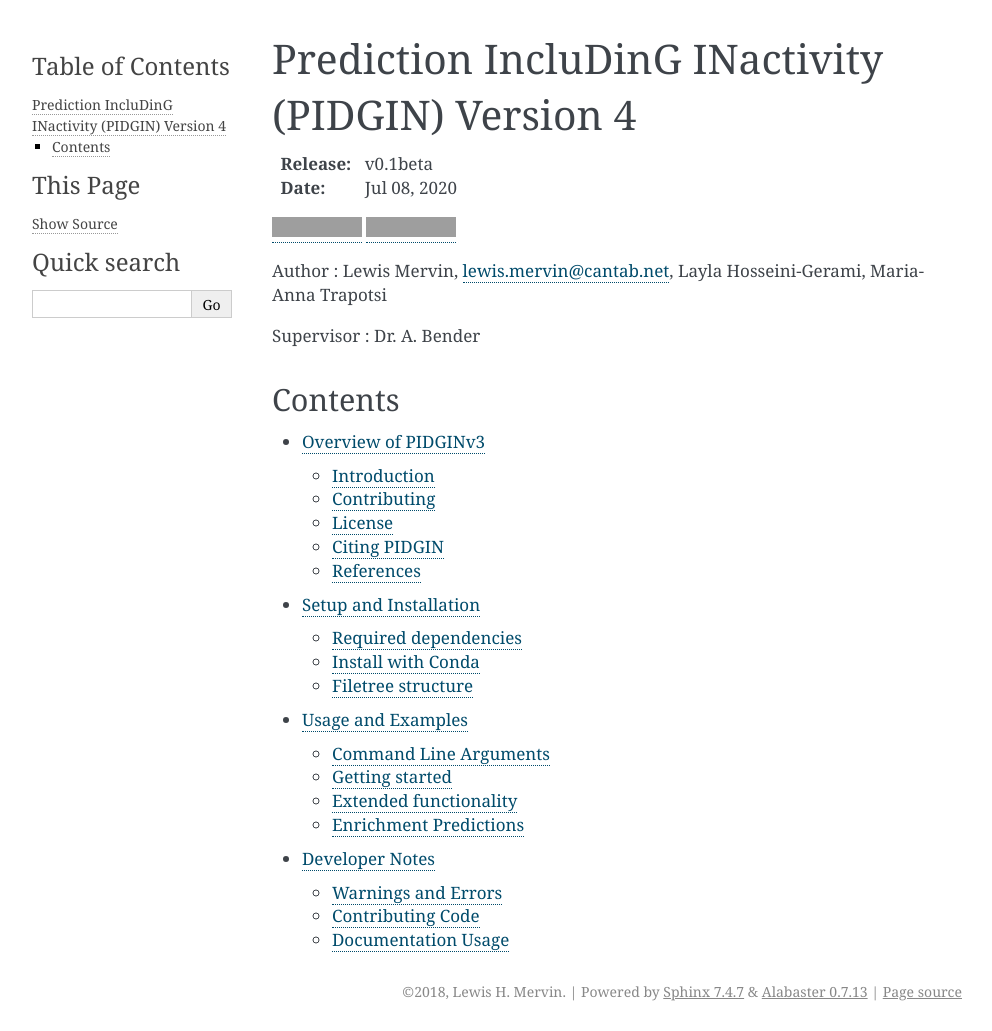
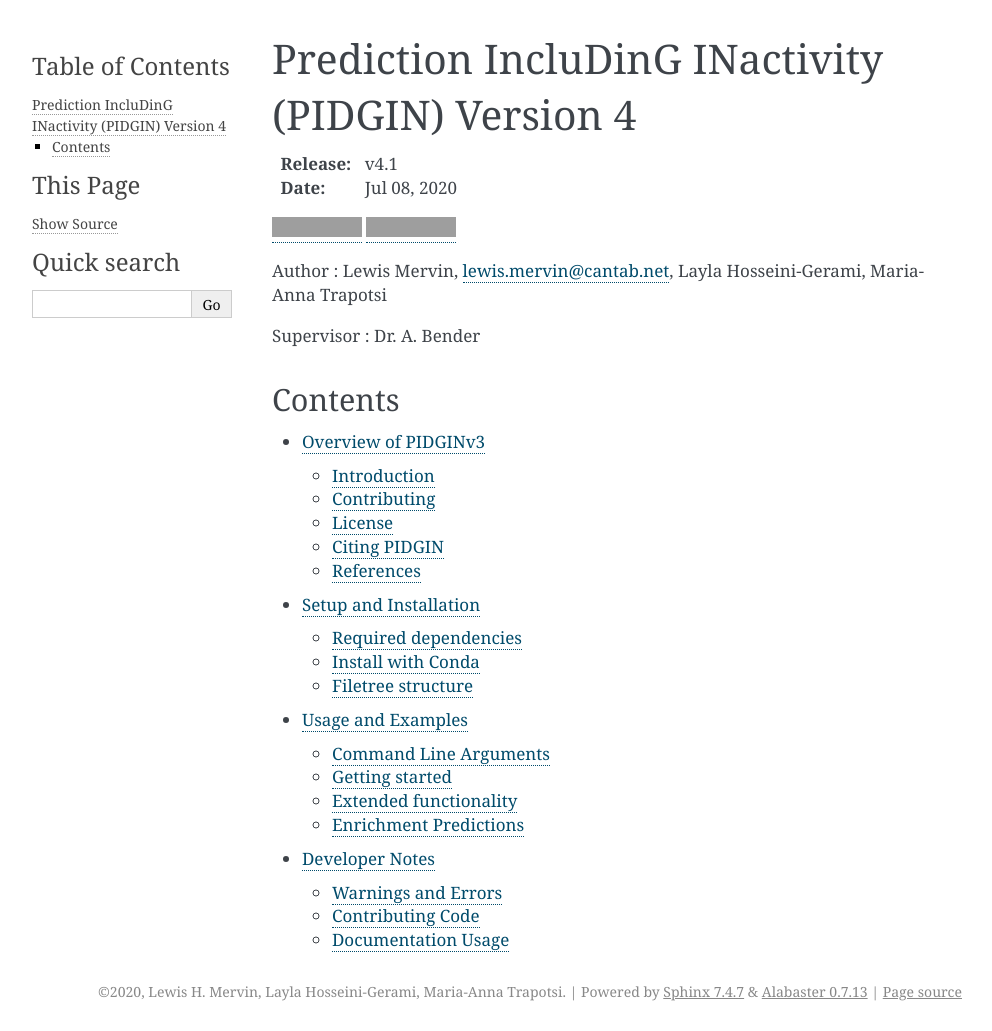
Before and after one commit to BenderGroup/PIDGINv4, a Sphinx documentation site: the page built from docs/index.rst, in a window 1280 px wide. Shown: the whole page, without its empty margins (148-1140 px from the left). Built offline with Sphinx 7.4.7, drawn with Linux system fonts in a browser that asks for light colours; grey boxes are pictures that could not be loaded.

Commit message:
Update conf.py

```diff
--- a/docs/conf.py
+++ b/docs/conf.py
@@ -1,6 +1,6 @@
 # -*- coding: utf-8 -*-
 #
-# PIDGINv3 documentation build configuration file, created by
+# PIDGINv4 documentation build configuration file, created by
 # sphinx-quickstart on Thu Aug  2 09:36:15 2018.
 #
 # This file is execfile()d with the current directory set to its
@@ -45,18 +45,18 @@ source_suffix = '.rst'
 master_doc = 'index'
 
 # General information about the project.
-project = u'PIDGINv3'
-copyright = u'2018, Lewis H. Mervin'
-author = u'Lewis H. Mervin'
+project = u'PIDGINv4'
+copyright = u'2020, Lewis H. Mervin, Layla Hosseini-Gerami, Maria-Anna Trapotsi'
+author = u'Lewis H. Mervin, Layla Hosseini-Gerami, Maria-Anna Trapotsi'
 
 # The version info for the project you're documenting, acts as replacement for
 # |version| and |release|, also used in various other places throughout the
 # built documents.
 #
 # The short X.Y version.
-version = u'v0.1beta'
+version = u'v4.1'
 # The full version, including alpha/beta/rc tags.
-release = u'v0.1beta'
+release = u'v4.1'
 
 # The language for content autogenerated by Sphinx. Refer to documentation
 # for a list of supported languages.
@@ -99,7 +99,7 @@ html_static_path = ['_static']
 # -- Options for HTMLHelp output ------------------------------------------
 
 # Output file base name for HTML help builder.
-htmlhelp_basename = 'PIDGINv3doc'
+htmlhelp_basename = 'PIDGINv4doc'
 
 
 # -- Options for LaTeX output ---------------------------------------------
@@ -126,8 +126,8 @@ latex_elements = {
 # (source start file, target name, title,
 #  author, documentclass [howto, manual, or own class]).
 latex_documents = [
-    (master_doc, 'PIDGINv3.tex', u'PIDGINv3 Documentation',
-     u'Lewis H. Mervin', 'manual'),
+    (master_doc, 'PIDGINv4.tex', u'PIDGINv4 Documentation',
+     u'Lewis H. Mervin, Layla Hosseini-Gerami, Maria-Anna Trapotsi', 'manual'),
 ]
 
 
@@ -136,7 +136,7 @@ latex_documents = [
 # One entry per manual page. List of tuples
 # (source start file, name, description, authors, manual section).
 man_pages = [
-    (master_doc, 'pidginv3', u'PIDGINv3 Documentation',
+    (master_doc, 'pidginv4', u'PIDGINv4 Documentation',
      [author], 1)
 ]
 
@@ -147,7 +147,7 @@ man_pages = [
 # (source start file, target name, title, author,
 #  dir menu entry, description, category)
 texinfo_documents = [
-    (master_doc, 'PIDGINv3', u'PIDGINv3 Documentation',
-     author, 'PIDGINv3', 'One line description of project.',
+    (master_doc, 'PIDGINv4', u'PIDGINv4 Documentation',
+     author, 'PIDGINv4', 'One line description of project.',
      'Miscellaneous'),
 ]
```
